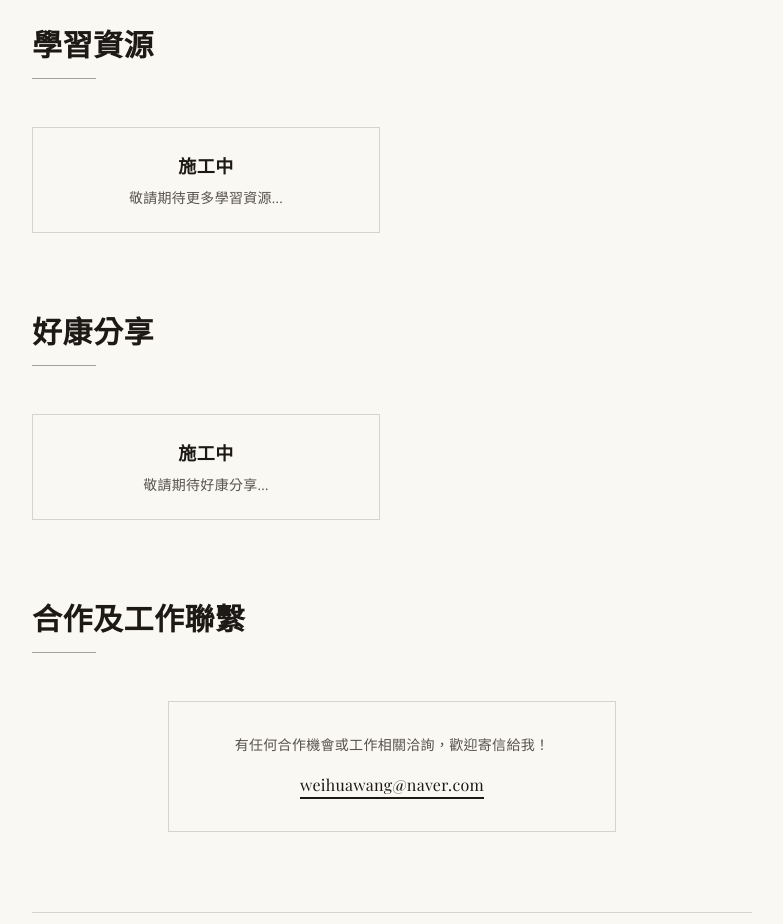
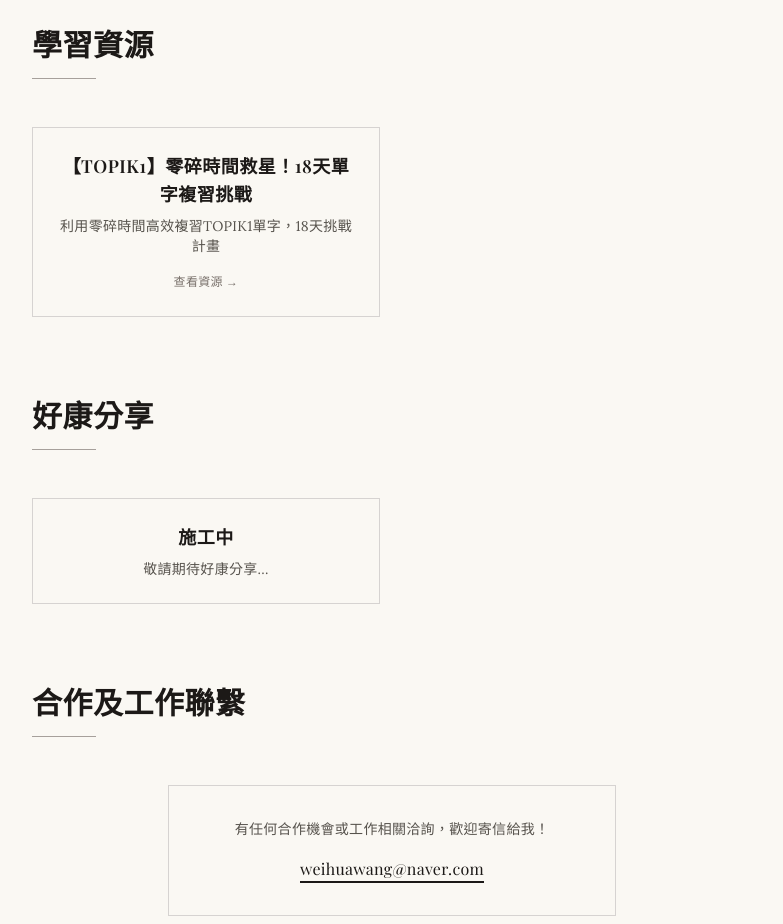
Before and after one commit to ednawang-cyber/ednakrdiary-linkinbio, a Next.js app: page / in a window 1280 px wide. Shown: the part 1460-2384 px from the top of the page, without its empty margins (248-1031 px from the left). Built offline with nearby package versions, Linux system fonts and the light colour scheme.

Commit message:
Add TOPIK1 learning resource
- Add【TOPIK1】零碎時間救星！18天單字複習挑戰 resource
- Update resource cards to be clickable links
- Link to Notion study guide

```diff
--- a/app/page.tsx
+++ b/app/page.tsx
@@ -134,17 +134,23 @@ export default async function Home() {
 
             <div className="grid md:grid-cols-2 gap-6">
               {resources.map((resource) => (
-                <div
+                <a
                   key={resource.id}
-                  className="border border-stone-300 p-6 hover:border-stone-500 transition duration-300 text-center"
+                  href={resource.link}
+                  target="_blank"
+                  rel="noopener noreferrer"
+                  className="border border-stone-300 p-6 hover:border-stone-500 transition duration-300 text-center block"
                 >
                   <h3 className="font-serif text-lg text-stone-900 mb-2">
                     {resource.title}
                   </h3>
-                  <p className="text-sm text-stone-600">
+                  <p className="text-sm text-stone-600 mb-3">
                     {resource.description}
                   </p>
-                </div>
+                  <span className="text-xs text-stone-500 font-serif">
+                    查看資源 →
+                  </span>
+                </a>
               ))}
             </div>
           </section>
--- a/lib/content.ts
+++ b/lib/content.ts
@@ -50,11 +50,11 @@ export const courses = [
 
 export const resources = [
   {
-    id: "resource-construction",
-    title: "施工中",
-    category: "Coming Soon",
-    description: "敬請期待更多學習資源...",
-    link: "#",
+    id: "resource-topik1",
+    title: "【TOPIK1】零碎時間救星！18天單字複習挑戰",
+    category: "TOPIK 準備",
+    description: "利用零碎時間高效複習TOPIK1單字，18天挑戰計畫",
+    link: "https://app.notion.com/p/TOPIK1-18-32ecbc8fe0928075bf51e1e0ce36223d?source=copy_link",
     image: null,
   },
 ];
```
